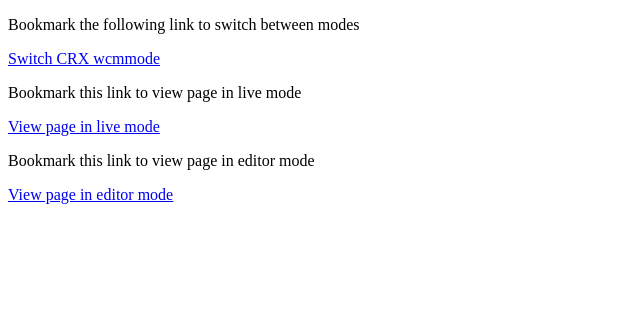
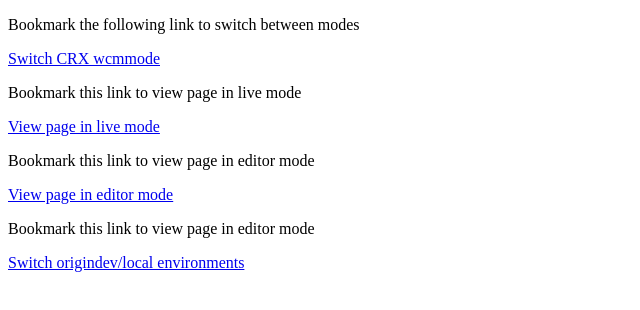
Before and after one commit to maozedong/maozedong.github.io, a website: page CRXswitch/index.html in a window 1280 px wide. Shown: the whole page, without its empty margins (0-640 px from the left). Drawn offline with Linux system fonts and the light colour scheme.

Commit message:
Update index.html

```diff
--- a/CRXswitch/index.html
+++ b/CRXswitch/index.html
@@ -11,5 +11,7 @@
 <a href="javascript:(function(){function e(e,t){e=encodeURI(e);t=encodeURI(t);var n=document.location.search.substr(1).split('&');if(n.length==1&&n[0]==''){n.shift()}var r=n.length;var i;while(r--){i=n[r].split('=');if(i[0]==e){i[1]=t;n[r]=i.join('=');break}}if(r<0){n[n.length]=[e,t].join('=')}return n.join('&')}function t(){if(document.location.pathname=='/cf'){return document.location.protocol+'//'+document.location.host+document.location.hash.substr(1)}else{return document.location.href.split('?')[0]}}var n=t();var r=e('wcmmode','disabled');document.location.href=n+'?'+r})()">View page in live mode</a>
 <p>Bookmark this link to view page in editor mode</p>
 <a href="javascript:(function(){function e(e,t){e=encodeURI(e);t=encodeURI(t);var n=document.location.search.substr(1).split('&');if(n.length==1&&n[0]==''){n.shift()}var r=n.length;var i;while(r--){i=n[r].split('=');if(i[0]==e){i[1]=t;n[r]=i.join('=');break}}if(r<0){n[n.length]=[e,t].join('=')}return n.join('&')}function t(){if(document.location.pathname=='/cf'){return document.location.href.split('?')[0]}else{return document.location.protocol+'//'+document.location.host+'/cf#'+document.location.pathname}}var n=t();var r=e('wcmmode','enabled');document.location.href=n+'?'+r})()">View page in editor mode</a>
+<p>Bookmark this link to view page in editor mode</p>
+<a href='javascript:!function(){var o=document.location,a="local-dev.quicklane.com:4502",c="origindev.quicklane.com";o.href=o.host===c?o.protocol+"//"+a+":"+o.port+o.pathname+o.search+o.hash:o.protocol+"//"+c+o.pathname+o.search+o.hash}();'>Switch origindev/local environments</a>
 </body>
 </html>
```
